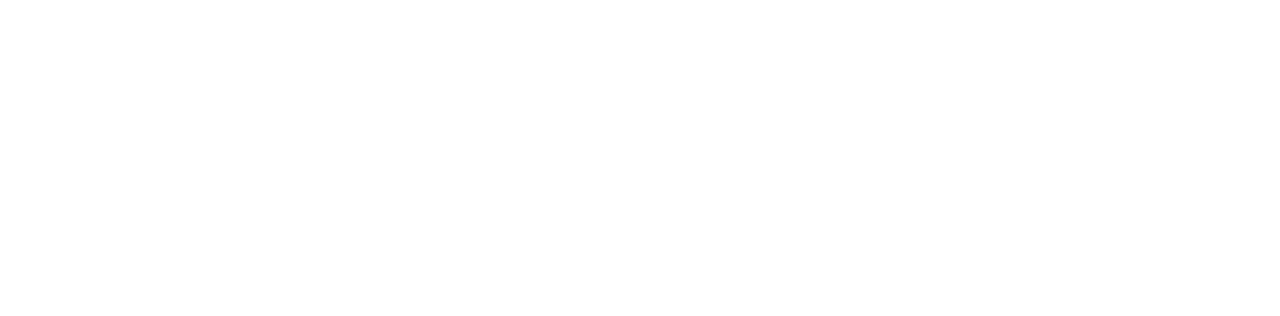
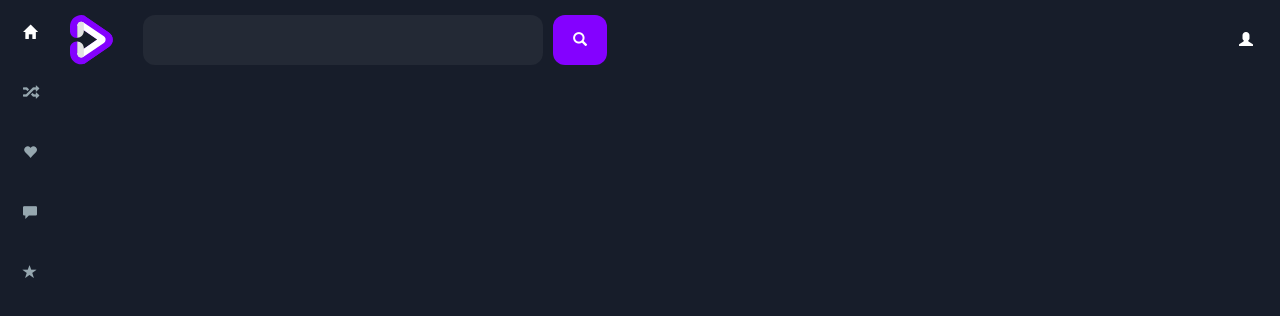
Before and after one commit to Anime-Paradise/Frontend-Design, a plain HTML site: page index.html in a window 1280 px wide. Drawn offline with nearby package versions, Linux system fonts and the light colour scheme.

Commit message:
Navbar and Header Component Complete

```diff
--- a/index.html
+++ b/index.html
@@ -0,0 +1,54 @@
+<!DOCTYPE html>
+<html lang="en">
+<head>
+    <meta charset="UTF-8">
+    <meta http-equiv="X-UA-Compatible" content="IE=edge">
+    <meta name="viewport" content="width=device-width, initial-scale=1.0">
+    <title>Anime Paradise</title>
+    <link rel="stylesheet" href="https://maxcdn.bootstrapcdn.com/bootstrap/3.4.0/css/bootstrap.min.css">
+    <script src="https://ajax.googleapis.com/ajax/libs/jquery/3.5.1/jquery.min.js"></script>
+    <script src="https://maxcdn.bootstrapcdn.com/bootstrap/3.4.0/js/bootstrap.min.js"></script>
+    <link rel="stylesheet" href="css/app.css">
+</head>
+<body>
+    <div class="app">
+        <div class="navbar">
+            <div class="col active">
+                <span class="glyphicon glyphicon-home"></span>
+            </div>
+            <div class="col">
+                <span class="glyphicon glyphicon-random"></span>
+            </div>
+            <div class="col">
+                <span class="glyphicon glyphicon-heart"></span>
+            </div>
+            <div class="col">
+                <span class="glyphicon glyphicon-comment"></span>
+            </div>
+            <div class="col">
+                <span class="glyphicon glyphicon-star"></span>
+            </div>
+        </div>
+        <div class="main">
+            <div class="header">
+                <div class="logo">
+                    <img src="assets/logo.svg" alt="Anime Paradise">
+                </div>
+                <div class="search_bar">
+                    <input type="text" class="search_input">
+                    <button class="search_btn">
+                        <span class="glyphicon glyphicon-search"></span>
+                    </button>
+                </div>
+                <button class="profile_btn">
+                    <span class="glyphicon glyphicon-user"></span>
+                </button>
+            </div>
+            <div class="container">
+
+
+            </div>
+        </div>
+    </div>
+</body>
+</html>
--- /dev/null
+++ b/sass/abstract/_colors.scss
@@ -0,0 +1,10 @@
+$white                    : #FFFFFF;
+$purple                   : #8401FF;
+$purple_dark              : #6e00d4;
+$shaded_white             : #E2E2E2;
+$light_grey               : #96A7AF;
+$grey                     : #373F53;
+$grey_opacity             : #373f535e;
+$mild_dark_purple         : #232935;
+$mild_dark_purple_opacity : #2329355b;
+$dark_purple              : #171D2A;
--- a/sass/app.scss
+++ b/sass/app.scss
@@ -1,2 +1,9 @@
 // Abstract
-@import "abstract/colors"
+@import "abstract/colors";
+
+// Layout
+@import "layout/layout";
+
+// Components
+@import "components/navbar";
+@import "components/header";
--- /dev/null
+++ b/sass/components/_header.scss
@@ -0,0 +1,55 @@
+.header {
+    display: flex;
+    height: 80px;
+    align-items: center;
+    padding: 10px;
+
+    .logo {
+        margin-right: 20px;
+    }
+
+    .search_bar {
+        height: 50px;
+        flex: 1;
+        display: flex;
+
+        .search_input {
+            background: $mild_dark_purple;
+            border: none;
+            width: 400px;
+            border-radius: 12px;
+            margin: 0px 10px;
+            transition: box-shadow 0.1s;
+            padding: 0px 20px;
+            color: $shaded_white;
+        }
+
+        .search_input:focus {
+            box-shadow: 0 0 0px 3px $mild_dark_purple_opacity;
+        }
+
+        .search_btn {
+            background: $purple;
+            color: $white;
+            border: none;
+            padding: 0px 20px;
+            border-radius: 12px;
+        }
+
+        .search_btn:active {
+            background: $purple_dark;
+        }
+    }
+
+    .profile_btn {
+        background: transparent;
+        border: none;
+        color: #fff;
+        padding: 15px 17px;
+        border-radius: 50%;
+        transition: background 0.1s;
+    }
+    .profile_btn:active {
+        background: $grey_opacity;
+    }
+}
--- /dev/null
+++ b/sass/components/_navbar.scss
@@ -0,0 +1,34 @@
+.navbar {
+    height: 100vh;
+    width: 60px;
+    display: flex;
+    flex-direction: column;
+    align-items: center;
+    padding: 0px 5px;
+    // justify-content: center;
+
+    .col {
+        height: 50px;
+        display: flex;
+        align-items: center;
+        justify-content: center;
+        width: 100%;
+        margin: 5px;
+        box-sizing: border-box;
+        cursor: pointer;
+        border-radius: 8px;
+        transition: background 0.1s;
+
+        span {
+            color: $light_grey;
+        }
+    }
+
+    .active span {
+        color: #fff;
+    }
+
+    .col:hover {
+        background: $mild_dark_purple;
+    }
+}
--- /dev/null
+++ b/sass/layout/_layout.scss
@@ -0,0 +1,11 @@
+body {
+    background: $dark_purple;
+}
+
+.app {
+    display: flex;
+
+    .main {
+        flex: 1;
+    }
+}
```
Also changed, not shown: assets/logo.svg (added), css/app.css, sass/abstract/colors.scss (deleted), 1 other file.
